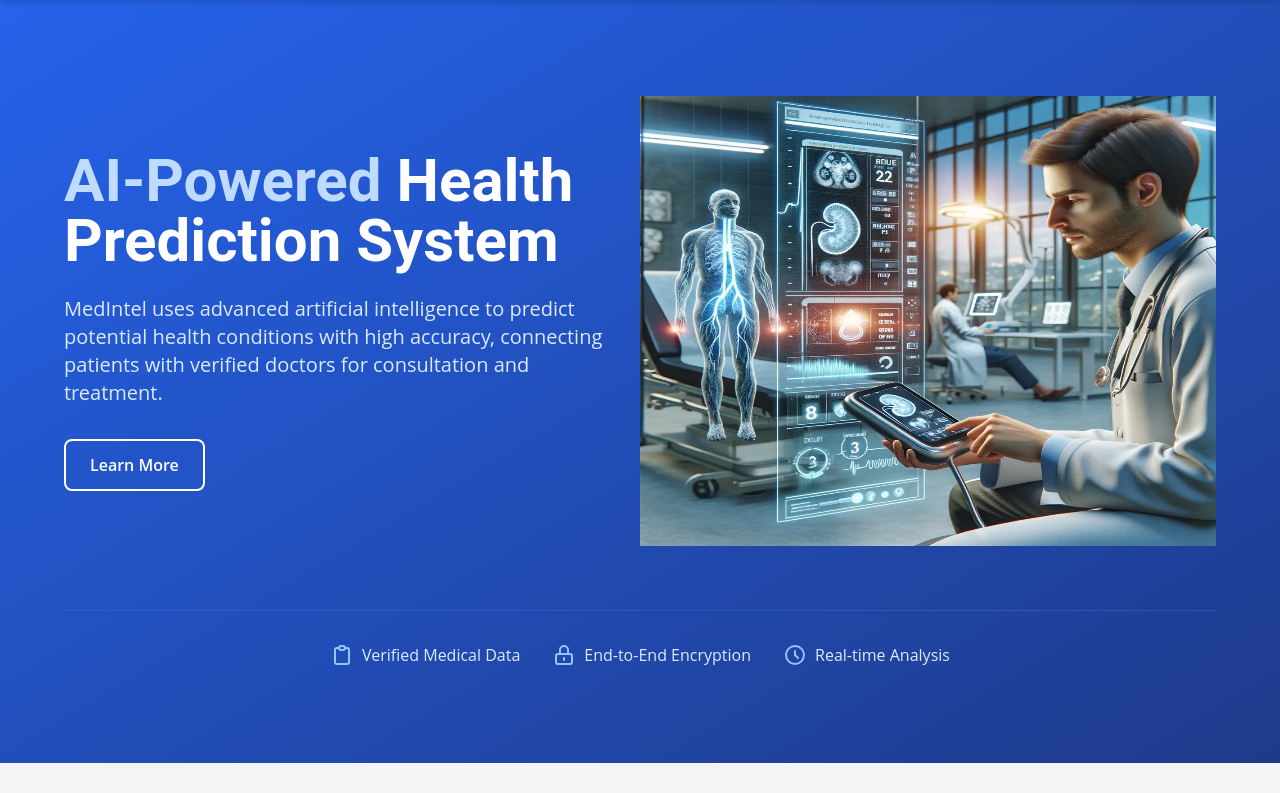
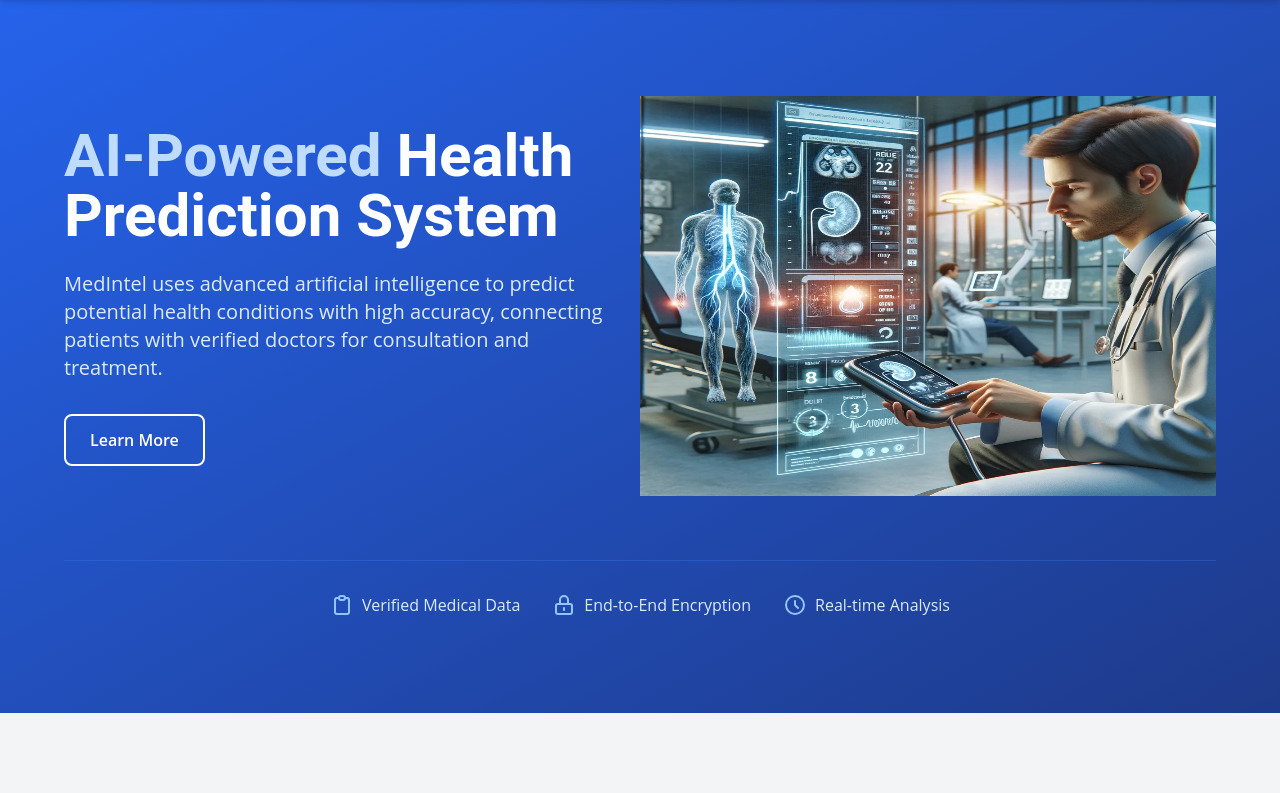
Before and after one commit to Jajnesh/MedIntel, a Django app: page / in a window 1280 px wide. Shown: the part 64-857 px from the top of the page. Run offline with Django 5.2, Linux system fonts and the light colour scheme; some libraries are stand-ins or nearby versions.

Commit message:
Updated Index.html

```diff
--- a/templates/homepage/index.html
+++ b/templates/homepage/index.html
@@ -144,7 +144,7 @@
           </div>
         </div>
         <div class="lg:w-1/2 relative">
-          <img src="{% static 'homepage/images/photo.webp' %}" class="w-[730px] h-[450px]">
+          <img src="{% static 'homepage/images/photo.webp' %}" class="w-[730px] h-[400px]">
         </div>
       </div>
       <div class="mt-16 pt-8 border-t border-blue-500/30 flex flex-wrap justify-center gap-8 text-center">
```
